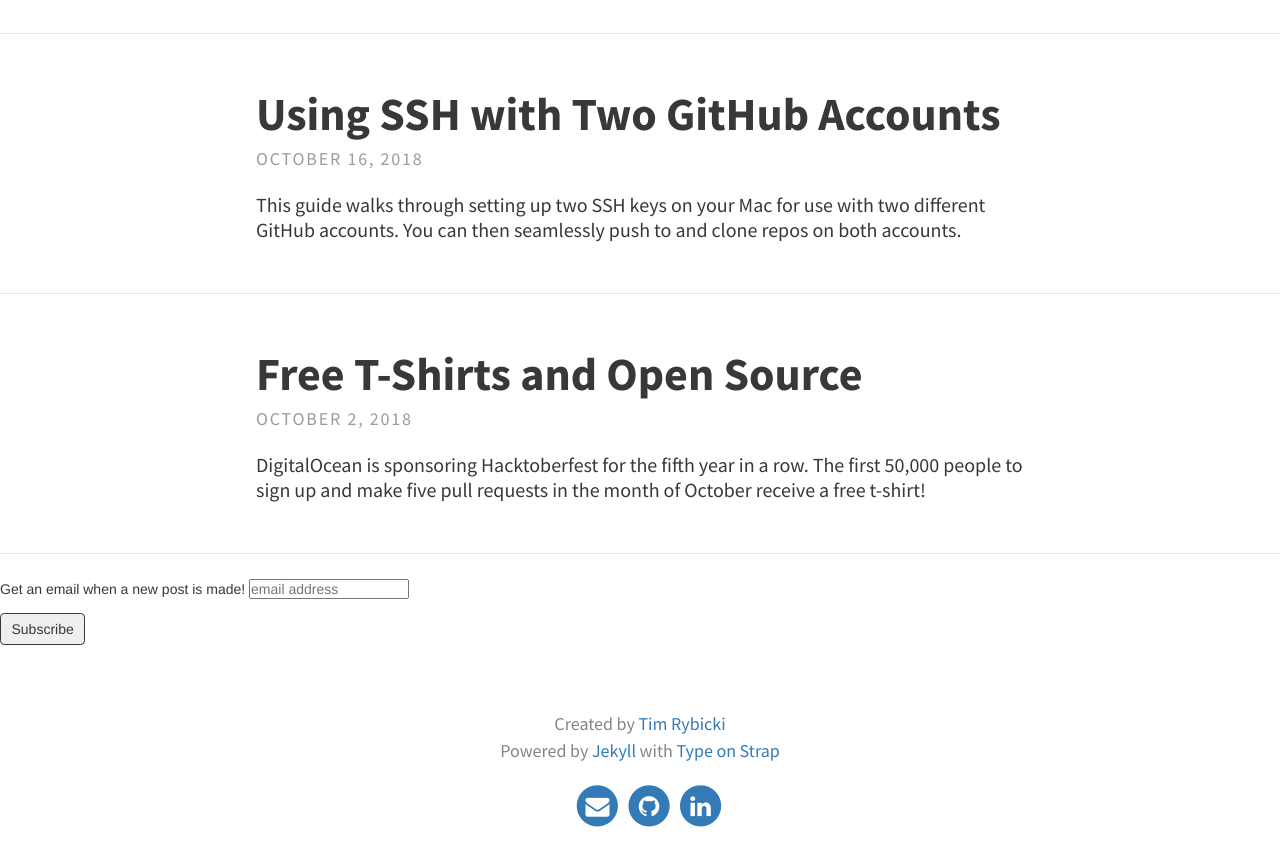
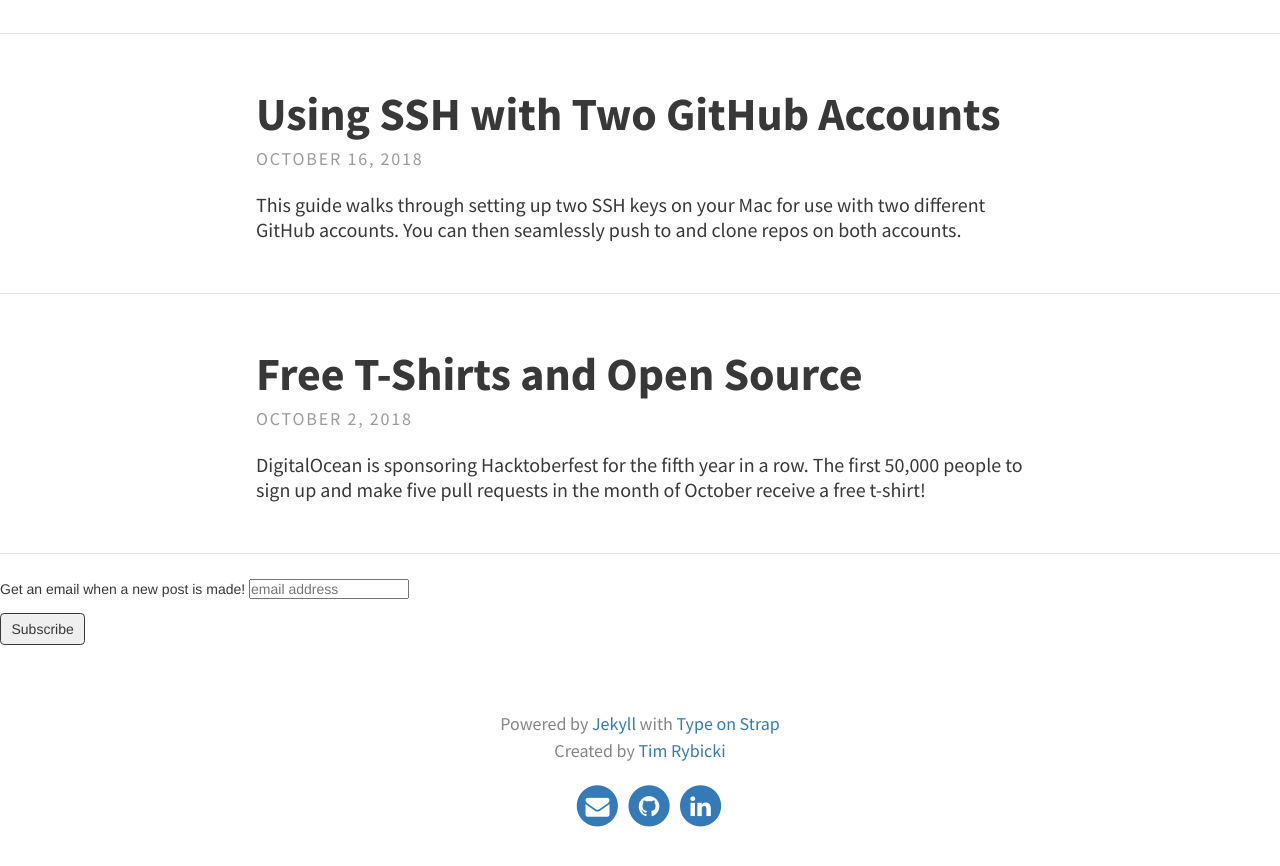
Before and after one commit to celtic426/blog, a Jekyll site: the page built from index.html, in a window 1280 px wide and 900 px high, scrolled down 931 px. Shown: the top 866 px of the window. Built offline with Jekyll 4.4.1, drawn with Linux system fonts in a browser that asks for light colours; the list of posts is cut into pages by our own code; comment, search, counter and statistics services are not loaded.

```diff
--- a/_config.yml
+++ b/_config.yml
@@ -1,10 +1,8 @@
 # SITE CONFIGURATION
-baseurl: "/blog"
-# url: "https://trybick.github.io"
-url: "https://timrybicki.com"
+baseurl: '/blog'
+url: 'https://timr.dev'
 title: WD News and Tips # site's title
-description: "A collection of excellent tips" # used by search engines
-
+description: 'A collection of excellent tips' # used by search engines
 
 # THEME-SPECIFIC CONFIGURATION
 theme_settings:
@@ -16,11 +14,11 @@ theme_settings:
 
   # Header and footer text
   header_text: > #two or three lines to describe your site
-     <p>Making Web Development Fast and Fun</p>
+    <p>Making Web Development Fast and Fun</p>
   header_text_feature_image: assets/img/pexels/triangular.jpeg
   footer_text: >
-   Created by <a href="https://timrybicki.com/" target="_blank">Tim Rybicki</a> <br>
-   Powered by <a href="https://jekyllrb.com/">Jekyll</a> with <a href="https://github.com/sylhare/Type-on-Strap">Type on Strap</a>
+    Powered by <a href="https://jekyllrb.com/">Jekyll</a> with <a href="https://github.com/sylhare/Type-on-Strap">Type on Strap</a> <br>
+    Created by <a href="https://timrybicki.com/" target="_blank">Tim Rybicki</a>
 
   # Icons
   rss:
@@ -31,15 +29,15 @@ theme_settings:
   facebook:
   flickr:
   gitlab:
-  github: "trybick"
+  github: 'trybick'
   google_plus:
   instagram:
   keybase:
-  linkedin:  https://www.linkedin.com/in/tim-rybicki/
+  linkedin: https://www.linkedin.com/in/tim-rybicki/
   pinterest:
   reddit:
   soundcloud:
-  stack_exchange:  # Full URL
+  stack_exchange: # Full URL
   steam:
   tumblr:
   twitter: # "twitter username"
@@ -67,46 +65,43 @@ theme_settings:
 
   special_page:
     search:
-      icon: "search"
+      icon: 'search'
       enabled: true
     tags:
-      icon: "tags"
+      icon: 'tags'
       enabled: true
 
   # Localization strings
-  str_follow_on: "Follow on"
-  str_rss_follow: "Follow RSS feed"
-  str_share_on: "Share on"
-  str_add_to: "Add to"
-  str_email: "Email"
-  str_tweet: "Tweet"
-  str_pin_it: "Pin it"
-  str_next_post: "Next post"
-  str_previous_post: "Previous post"
-  str_next_page: "Next"
-  str_previous_page: "Prev"
-  str_continue_reading: "Continue reading"
-  str_javascript_required_disqus: "Please enable JavaScript to view comments."
+  str_follow_on: 'Follow on'
+  str_rss_follow: 'Follow RSS feed'
+  str_share_on: 'Share on'
+  str_add_to: 'Add to'
+  str_email: 'Email'
+  str_tweet: 'Tweet'
+  str_pin_it: 'Pin it'
+  str_next_post: 'Next post'
+  str_previous_post: 'Previous post'
+  str_next_page: 'Next'
+  str_previous_page: 'Prev'
+  str_continue_reading: 'Continue reading'
+  str_javascript_required_disqus: 'Please enable JavaScript to view comments.'
 
   # Colours, typography and padding
   # Open the "_sass > base" folder, and open "_variables.scss"
-  google_fonts: "Source+Sans+Pro:400,700,700italic,400italic"
+  google_fonts: 'Source+Sans+Pro:400,700,700italic,400italic'
 
   # Post navigation
   post_navigation: true
 
-
 # PAGINATION
 paginate: 5
-paginate_path: "blog/page:num"
-
+paginate_path: 'blog/page:num'
 
 # PORTFOLIO
 # collections:
 #   portfolio:
 #     output: true
 #     permalink: /:collection/:name
-
 
 # BUILD SETTINGS
 markdown: kramdown
@@ -116,4 +111,17 @@ sass:
   style: :compressed
 plugins: [jekyll-paginate, jekyll-seo-tag]
 #theme: type-on-strap # Uncomment if using the theme as a jekyll theme gem
-exclude: ["Gemfile", "Gemfile.lock", "type-on-strap.gemspec", "*.gem", "LICENSE", "README.md", "screenshot.png", "package.json", "node_modules", "gulpfile.js", ".idea/*"]
+exclude:
+  [
+    'Gemfile',
+    'Gemfile.lock',
+    'type-on-strap.gemspec',
+    '*.gem',
+    'LICENSE',
+    'README.md',
+    'screenshot.png',
+    'package.json',
+    'node_modules',
+    'gulpfile.js',
+    '.idea/*',
+  ]
```
